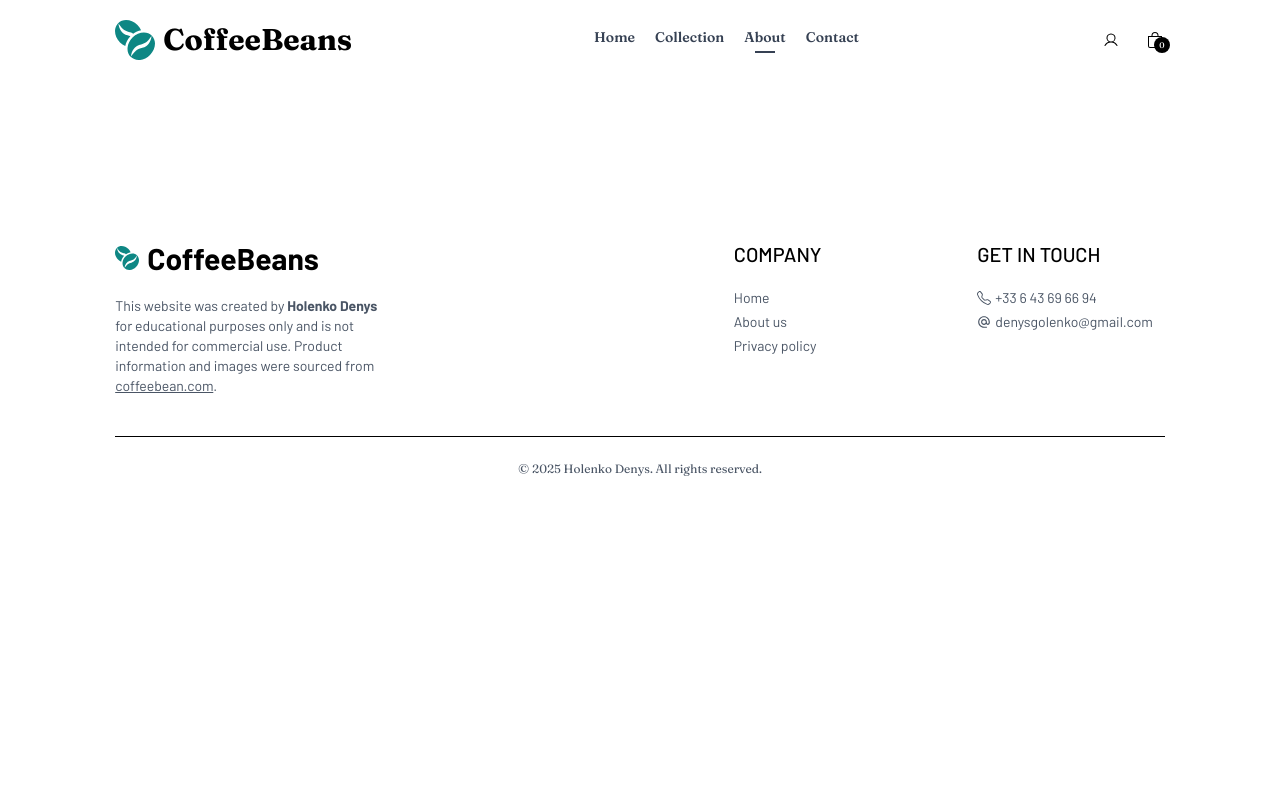
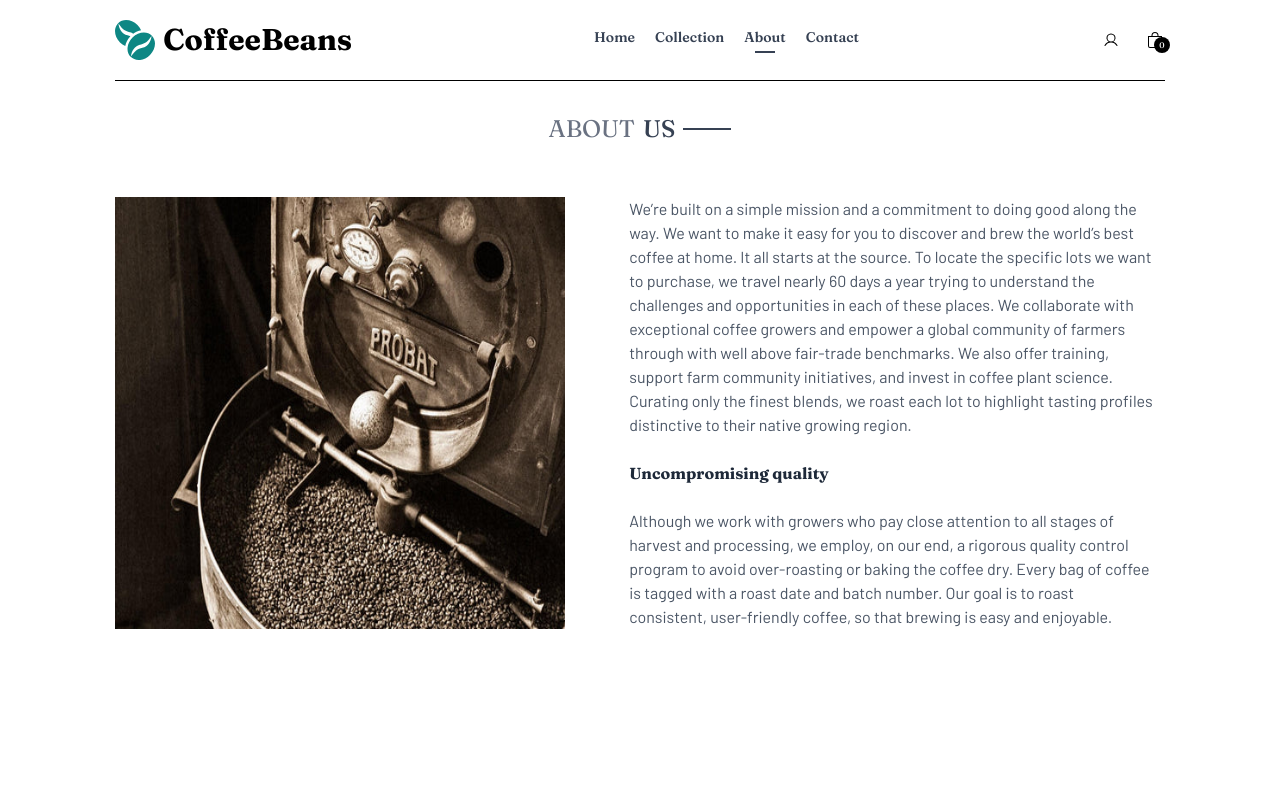
Before and after one commit to usernameDenys/coffeebeans, a React (Vite) app: page /about in a window 1280 px wide. Shown: the top 793 px of the page. Built offline with nearby package versions, Linux system fonts and the light colour scheme.

Commit message:
about-us page added

```diff
--- a/src/pages/About.jsx
+++ b/src/pages/About.jsx
@@ -1,8 +1,33 @@
 import React from 'react'
+import Title from '../components/Title'
+import about from '../assets/images/about.jpg'
 
 const About = () => {
     return (
         <div>
+            <div className='text-2xl text-center pt-8 border-t'>
+                <Title titlePart1={'ABOUT'} titlePart2={'US'} />
+            </div>
+
+
+            <div className='flex flex-col md:flex-row gap-16 my-10'>
+                <img
+                    src={about}
+                    alt='about us picture'
+                    className='w-full md:max-w-[450px] '
+                />
+
+                <articl className='flex flex-col justify-center gap-6 md:w-2/4 text-gray-600 font-[Barlow]'>
+                    <p>
+                        We’re built on a simple mission and a commitment to doing good along the way. We want to make it easy for you to discover and brew the world’s best coffee at home. It all starts at the source. To locate the specific lots we want to purchase, we travel nearly 60 days a year trying to understand the challenges and opportunities in each of these places. We collaborate with exceptional coffee growers and empower a global community of farmers through with well above fair-trade benchmarks. We also offer training, support farm community initiatives, and invest in coffee plant science. Curating only the finest blends, we roast each lot to highlight tasting profiles distinctive to their native growing region.
+                    </p>
+                    <h2 className='text-gray-800 font-bold font-[Fraunces]'> Uncompromising quality</h2>
+                    <p>
+                        {' '}
+                        Although we work with growers who pay close attention to all stages of harvest and processing, we employ, on our end, a rigorous quality control program to avoid over-roasting or baking the coffee dry. Every bag of coffee is tagged with a roast date and batch number. Our goal is to roast consistent, user-friendly coffee, so that brewing is easy and enjoyable.
+                    </p>
+                </articl>
+            </div>
 
         </div>
     )
```
Also changed, not shown: src/assets/images/about.jpg (added), src/assets/images/contact.webp (added).
